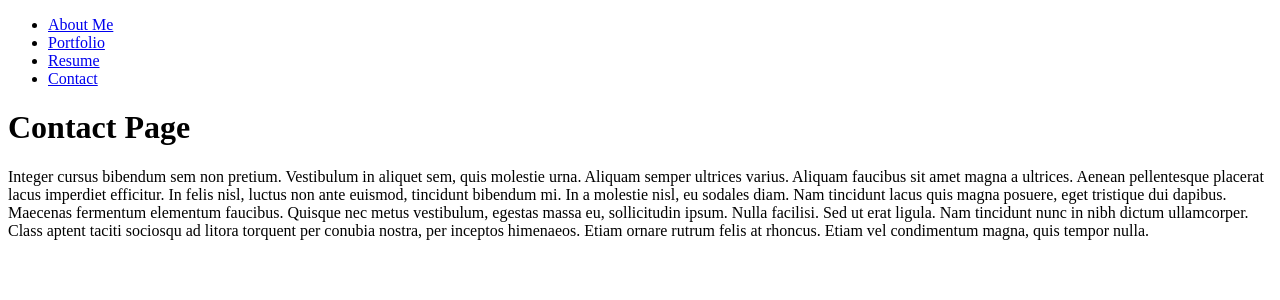
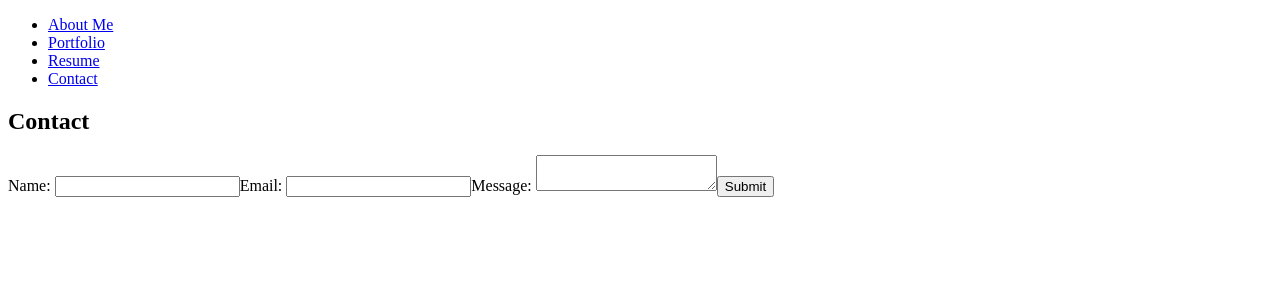
Before and after one commit to zoniaramirez/react-portfolio, a React (Vite) app: page /Contact in a window 1280 px wide. Shown: the top 300 px of the page. Built offline with nearby package versions, Linux system fonts and the light colour scheme.

Commit message:
updated pages

```diff
--- a/src/pages/AboutMe.jsx
+++ b/src/pages/AboutMe.jsx
@@ -1,22 +1,9 @@
 export default function AboutMe() {
   return (
-    <div>
-      <h1>About Me</h1>
-      <p>
-        Donec a volutpat quam. Curabitur nec varius justo, sed rutrum ligula.
-        Curabitur pellentesque turpis sit amet eros iaculis, a mollis arcu
-        dictum. Ut vel ante eget massa ornare placerat. Etiam nisl orci, finibus
-        sodales volutpat et, hendrerit ut dolor. Suspendisse porta dictum nunc,
-        sed pretium risus rutrum eget. Nam consequat, ligula in faucibus
-        vestibulum, nisi justo laoreet risus, luctus luctus mi lacus sit amet
-        libero. Class aptent taciti sociosqu ad litora torquent per conubia
-        nostra, per inceptos himenaeos. Mauris pretium condimentum tellus eget
-        lobortis. Interdum et malesuada fames ac ante ipsum primis in faucibus.
-        Donec placerat accumsan mi, ut congue neque placerat eu. Donec nec ipsum
-        in velit pellentesque vehicula sit amet at augue. Maecenas aliquam
-        bibendum congue. Pellentesque semper, lectus non ullamcorper iaculis,
-        est ligula suscipit velit, sed bibendum turpis dui in sapien.
-      </p>
-    </div>
+    <section>
+      <h2>About Me</h2>
+      <img src="/path/to/photo.jpg" alt="Developer" />
+      <p>Short bio about the developer.</p>
+    </section>
   );
 }
--- a/src/pages/Contact.jsx
+++ b/src/pages/Contact.jsx
@@ -1,20 +1,19 @@
 export default function Contact() {
   return (
-    <div>
-      <h1>Contact Page</h1>
-      <p>
-        Integer cursus bibendum sem non pretium. Vestibulum in aliquet sem, quis
-        molestie urna. Aliquam semper ultrices varius. Aliquam faucibus sit amet
-        magna a ultrices. Aenean pellentesque placerat lacus imperdiet
-        efficitur. In felis nisl, luctus non ante euismod, tincidunt bibendum
-        mi. In a molestie nisl, eu sodales diam. Nam tincidunt lacus quis magna
-        posuere, eget tristique dui dapibus. Maecenas fermentum elementum
-        faucibus. Quisque nec metus vestibulum, egestas massa eu, sollicitudin
-        ipsum. Nulla facilisi. Sed ut erat ligula. Nam tincidunt nunc in nibh
-        dictum ullamcorper. Class aptent taciti sociosqu ad litora torquent per
-        conubia nostra, per inceptos himenaeos. Etiam ornare rutrum felis at
-        rhoncus. Etiam vel condimentum magna, quis tempor nulla.
-      </p>
-    </div>
+    <section>
+      <h2>Contact</h2>
+      <form>
+        <label>
+          Name: <input type="text" name="name" required />
+        </label>
+        <label>
+          Email: <input type="email" name="email" required />
+        </label>
+        <label>
+          Message: <textarea name="message" required></textarea>
+        </label>
+        <button type="submit">Submit</button>
+      </form>
+    </section>
   );
 }
--- a/src/pages/Portfolio.jsx
+++ b/src/pages/Portfolio.jsx
@@ -1,15 +1,15 @@
+import Project from '../components/Project';
+
 export default function Portfolio() {
   return (
-    <div>
-      <h1>Portfolio</h1>
-      <p>
-        Nunc pharetra finibus est at efficitur. Praesent sed congue diam.
-        Integer gravida dui mauris, ut interdum nunc egestas sed. Aenean sed
-        mollis diam. Nunc aliquet risus ac finibus porta. Nam quis arcu non
-        lectus tincidunt fermentum. Suspendisse aliquet orci porta quam semper
-        imperdiet. Praesent euismod mi justo, faucibus scelerisque risus cursus
-        in. Sed rhoncus mollis diam, sit amet facilisis lectus blandit at.
-      </p>
-    </div>
-  );
+    <section>
+    <h2>Portfolio</h2>
+    <Project title="Project 1" image="/path/to/image1.jpg" deployedLink="#" repoLink="#" />
+    <Project title="Project 2" image="/path/to/image2.jpg" deployedLink="#" repoLink="#" />
+    <Project title="Project 3" image="/path/to/image3.jpg" deployedLink="#" repoLink="#" />
+    <Project title="Project 4" image="/path/to/image4.jpg" deployedLink="#" repoLink="#" />
+    <Project title="Project 5" image="/path/to/image5.jpg" deployedLink="#" repoLink="#" />
+    <Project title="Project 6" image="/path/to/image6.jpg" deployedLink="#" repoLink="#" />
+  </section>
+);
 }
--- a/src/pages/Resume.jsx
+++ b/src/pages/Resume.jsx
@@ -1,19 +1,13 @@
 export default function Resume() {
   return (
-    <div>
-      <h1>Resume Page</h1>
-      <p>
-        Lorem ipsum dolor sit amet, consectetur adipiscing elit. Sed neque
-        velit, lobortis ut magna varius, blandit rhoncus sem. Morbi lacinia nisi
-        ac dui fermentum, sed luctus urna tincidunt. Etiam ut feugiat ex. Cras
-        non risus mi. Curabitur mattis rutrum ipsum, ut aliquet urna imperdiet
-        ac. Sed nec nulla aliquam, bibendum odio eget, vestibulum tortor. Cras
-        rutrum ligula in tincidunt commodo. Morbi sit amet mollis orci, in
-        tristique ex. Donec nec ornare elit. Donec blandit est sed risus feugiat
-        porttitor. Vestibulum molestie hendrerit massa non consequat. Vestibulum
-        vitae lorem tortor. In elementum ultricies tempus. Interdum et malesuada
-        fames ac ante ipsum primis in faucibus.
-      </p>
-    </div>
-  );
+    <section>
+    <h2>Resume</h2>
+    <a href="/path/to/resume.pdf" download>Download Resume</a>
+    <ul>
+      <li>Proficiency 1</li>
+      <li>Proficiency 2</li>
+      <li>Proficiency 3</li>
+    </ul>
+  </section>
+);
 }
```
